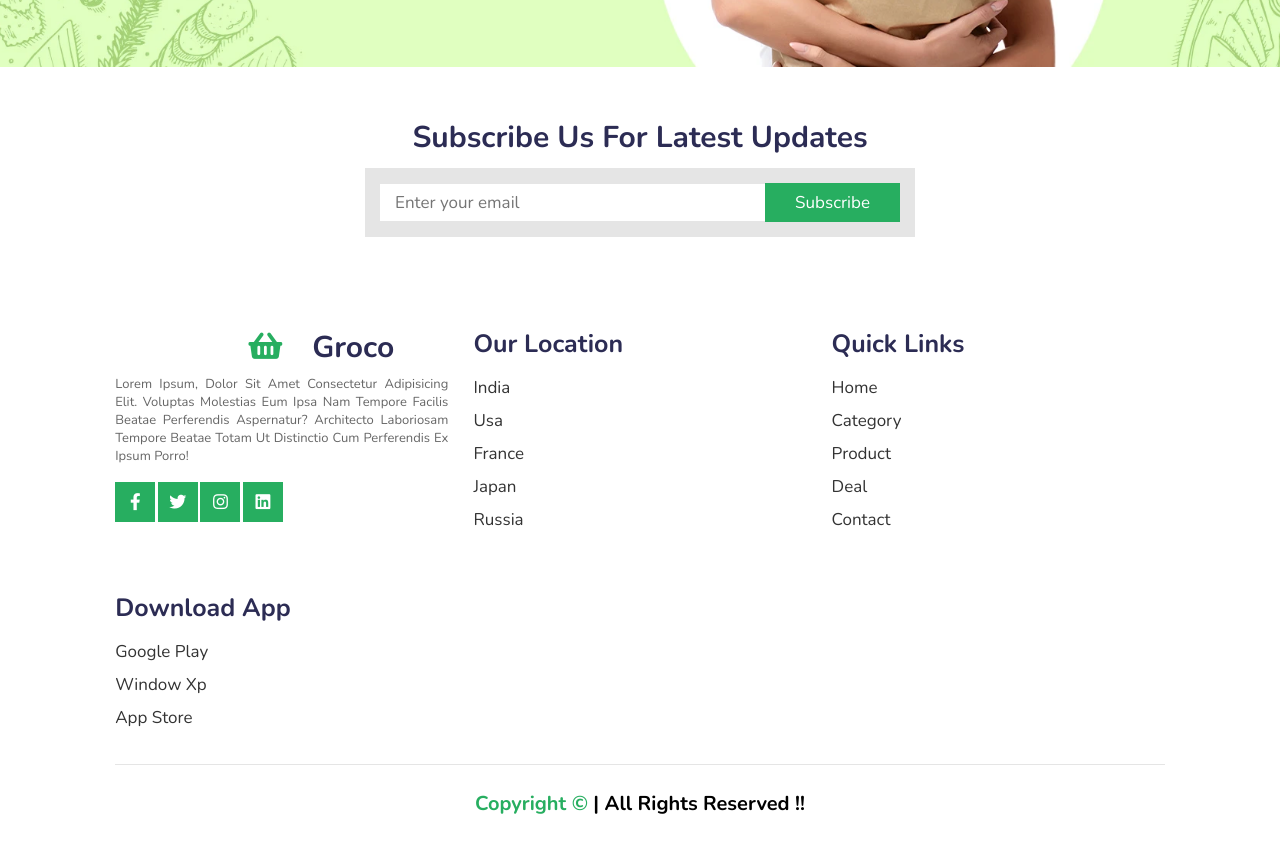
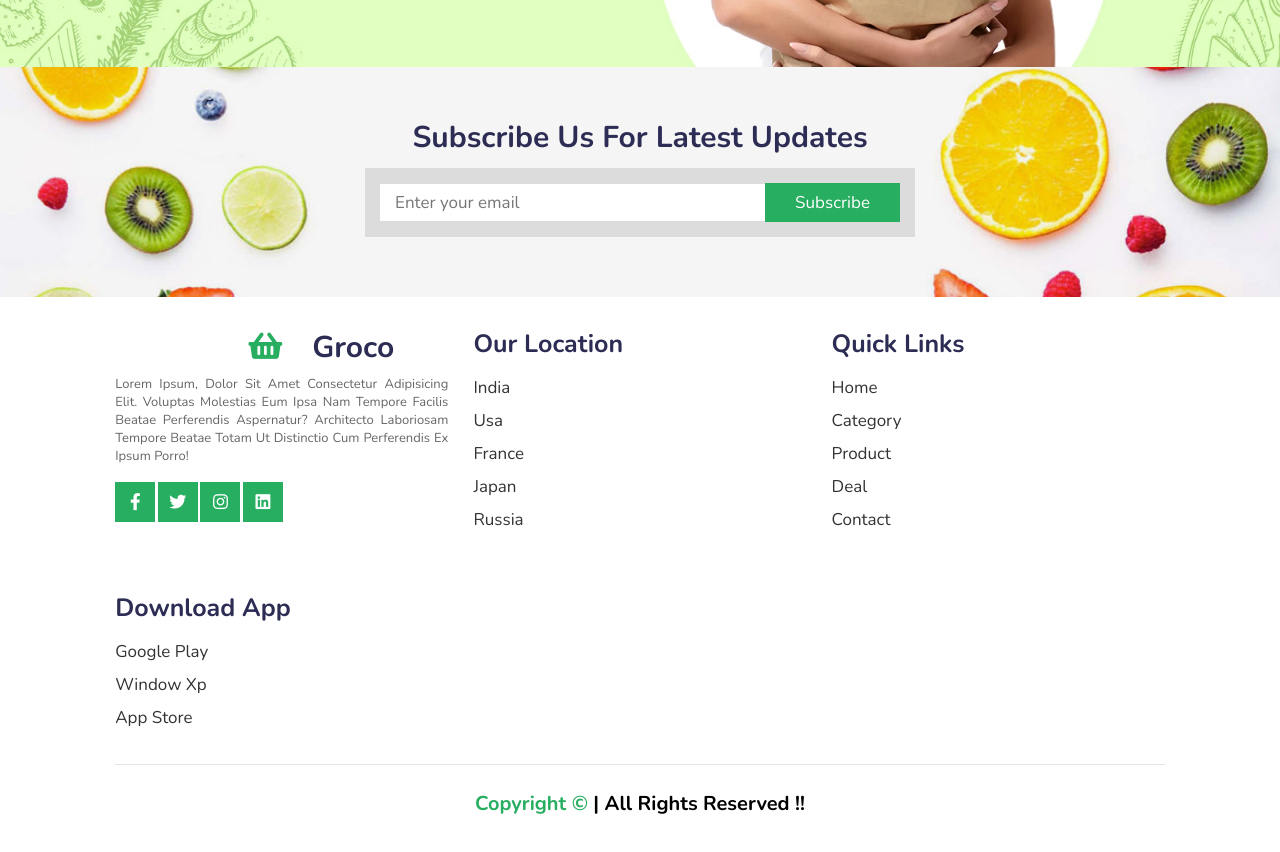
Before and after one commit to Shrividhi925/GroceryProject, a plain HTML site: page index.html in a window 1280 px wide. Shown: the part 2129-2981 px from the top of the page. Drawn offline with nearby package versions, Linux system fonts and the light colour scheme.

Commit message:
Update style.css

```diff
--- a/style.css
+++ b/style.css
@@ -480,7 +480,7 @@ section{
 }
 
 .newsletter{
-    background: url(images/newsletter-bg.jpg) no-repeat;
+    background: url(newsletter-bg.jpg) no-repeat;
     background-size: cover;
     background-position: center;
     text-align: center;
```
